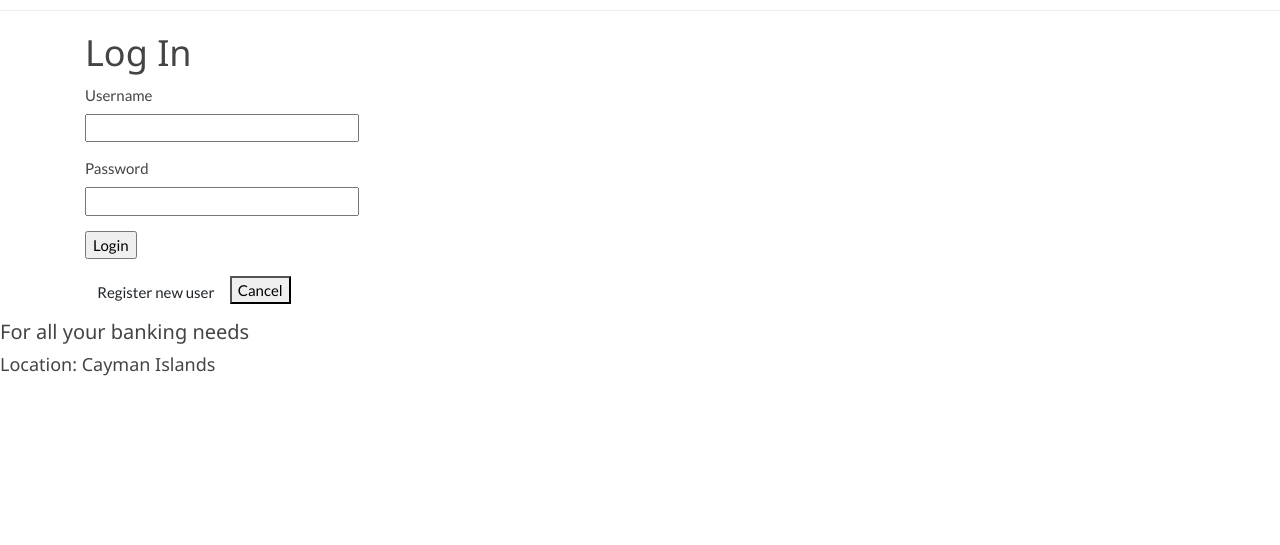
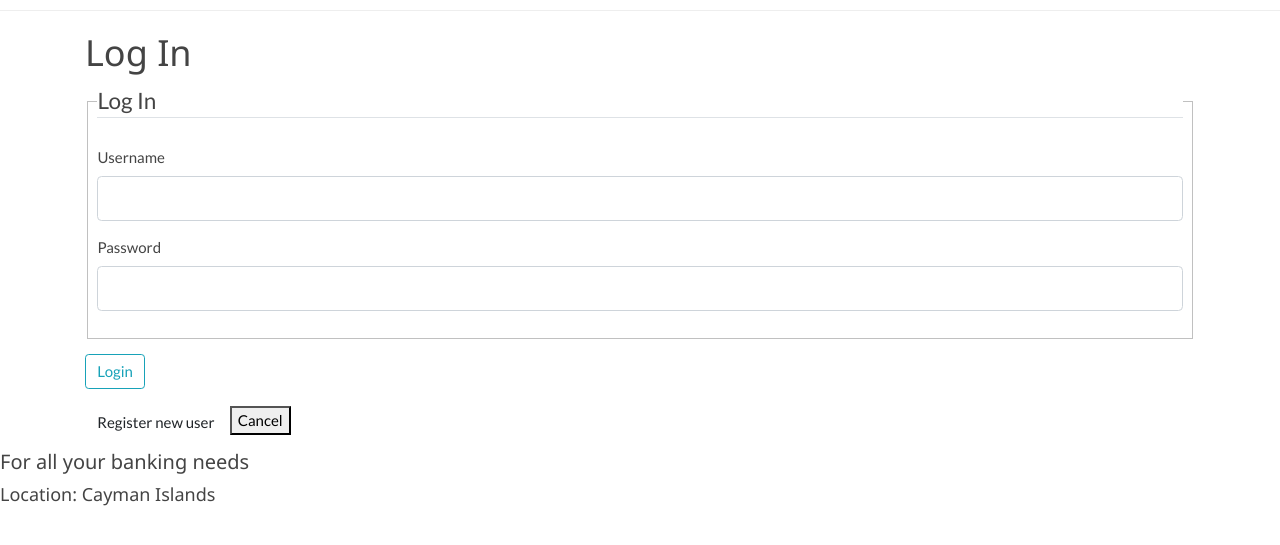
Before and after one commit to jkunnas58/dat250_netbank_fall_2020, a Flask app: page /login_page in a window 1280 px wide. Shown: the part 78-623 px from the top of the page. Run offline with Flask 2, Linux system fonts and the light colour scheme.

Commit message:
user session tracking in place.
can create users. and login. also log out
TODO is to update logged_in_page functionality

```diff
--- a/netbank/config.py
+++ /dev/null
@@ -1,4 +0,0 @@
-import os
-
-class Config(object):
-    SECRET_KEY = os.environ.get('SECRET_KEY') or '1x5y4-4ds7f-4fk76'
--- a/netbank/forms.py
+++ b/netbank/forms.py
@@ -1,5 +1,5 @@
 from flask_wtf import FlaskForm
-from wtforms import StringField, PasswordField, SubmitField, IntegerField
+from wtforms import StringField, PasswordField, SubmitField, IntegerField, BooleanField
 from wtforms.validators import DataRequired, Length, EqualTo, NumberRange, ValidationError
 from netbank.models import User
 
@@ -34,8 +34,8 @@ class RegistrationForm(FlaskForm):
 
 
 class LoginForm(FlaskForm):
-    username = StringField('Username', validators=[DataRequired(), Length(min=8, max=20)])
+    username = StringField('Username', validators=[DataRequired(), Length(min=2, max=20)])
 
     password = PasswordField('Password', validators=[DataRequired()])
-
+    remember = BooleanField('Remember Me')
     submit = SubmitField('Login')
--- a/netbank/routes.py
+++ b/netbank/routes.py
@@ -2,6 +2,7 @@ from flask import Flask, render_template, url_for, flash, redirect
 from netbank import app, db, bcrypt
 from netbank.models import User
 from netbank.forms import RegistrationForm, LoginForm
+from flask_login import login_user, current_user, logout_user
 
 db.drop_all()
 db.create_all()
@@ -11,9 +12,12 @@ db.create_all()
 def index():
     return render_template('index.html')
 
+
 @app.route('/register', methods=['GET', 'POST'])
 @app.route('/register.html', methods=['GET', 'POST'])
 def register():
+    if current_user.is_authenticated:
+        return redirect(url_for('logged_in_page'))
     form = RegistrationForm()
     if form.validate_on_submit():
         hashed_password = bcrypt.generate_password_hash(form.password.data).decode('utf-8')
@@ -28,14 +32,29 @@ def register():
 @app.route('/login_page', methods=['GET', 'POST'])
 @app.route('/login_page.html', methods=['GET', 'POST'])
 def login_page():
+    if current_user.is_authenticated:
+        return redirect(url_for('logged_in_page'))
     form = LoginForm()
     if form.validate_on_submit():
-        flash('Login requested for user {}'.format(
-            form.username.data))
-        return redirect(url_for('logged_in_page'))
-    return render_template('login_page.html', title='Log In', form=form)
+        user = User.query.filter_by(username=form.username.data).first()
+        if user and bcrypt.check_password_hash(user.password, form.password.data):
+            login_user(user)#, remember=form.remember.data)
+            return redirect(url_for('logged_in_page'))
+        else:
+            flash('Login Unsuccessful. Please check username and password ', 'danger')
+    return render_template('login_page.html', title='Login', form=form)
 
 
 @app.route('/logged_in_page.html')
 def logged_in_page():
-    return render_template('logged_in_page.html')
+    if current_user.is_authenticated:
+        return render_template('logged_in_page.html', title='Logged_in')
+    else:
+        return redirect(url_for('login_page'))
+    # return render_template('logged_in_page.html', title='Logged_in')
+
+
+@app.route("/logout")
+def logout():
+    logout_user()
+    return redirect(url_for('index'))
--- a/netbank/templates/logged_in_page.html
+++ b/netbank/templates/logged_in_page.html
@@ -2,7 +2,7 @@
 {% block content %}
 
     <h1>
-        Welcome User x
+        Welcome to Netbank,{{ current_user.username }}
     </h1>
     <p>
         <form>
@@ -37,7 +37,7 @@
                 </tr>
         </table>
 
-        <a href="index.html">
+        <a href="{{url_for('logout')}}">
             <button onclick="document.location='index.html'">Logout</button>
         </a>
     </p>
--- a/netbank/templates/login_page.html
+++ b/netbank/templates/login_page.html
@@ -2,28 +2,48 @@
 
 {% block content %}
     <h1>Log In</h1>
-    <form method="POST" action="" novalidate>
+    <div class="content-section">
+        <form method="POST" action="">
             {{ form.hidden_tag() }}
-        <p>
-            {{ form.username.label }}<br>
-            {{ form.username(size=32) }} <br>
+            <fieldset class="form-group">
+                <legend class="border-bottom mb-4">Log In</legend>
+                <div class="form-group">
+                    {{ form.username.label(class="form-control-label") }}
                     {% if form.username.errors %}
+                        {{ form.username(class="form-control form-control-lg is-invalid") }}
                         <div class="invalid-feedback">
                             {% for error in form.username.errors %}
-            <span style="color: red;">[{{ error }}]</span>
+                                <span>{{ error }}</span>
                             {% endfor %}
                         </div>
+                    {% else %}
+                        {{ form.username(class="form-control form-control-lg") }}
                     {% endif %}
-        </p>
-        <p>
-            {{ form.password.label }}<br>
-            {{ form.password(size=32) }}<br>
+                </div>
+                <div class="form-group">
+                    {{ form.password.label(class="form-control-label") }}
+                    {% if form.password.errors %}
+                        {{ form.password(class="form-control form-control-lg is-invalid") }}
+                        <div class="invalid-feedback">
                             {% for error in form.password.errors %}
-            <span style="color: red;">[{{ error }}]</span>
+                                <span>{{ error }}</span>
                             {% endfor %}
-        </p>
-        <p>{{ form.submit() }}</p>
+                        </div>
+                    {% else %}
+                        {{ form.password(class="form-control form-control-lg") }}
+                    {% endif %}
+                </div>
+                <!--<div class="form-check">
+                    {{ form.remember(class="form-check-input") }}
+                    {{ form.remember.label(class="form-check-label") }}
+                </div> -->
+            </fieldset>
+            <div class="form-group">
+                {{ form.submit(class="btn btn-outline-info") }}
+            </div>
+        </form>
 
+    </div>
     <a href="{{ url_for('register')}}">
         <button type="button" class="btn">Register new user</button>
     </a>
@@ -31,6 +51,4 @@
     <a href="{{ url_for('index')}}">
         <button type="button" class="cancelbtn">Cancel</button>
     </a>
-
-    </form>
-{% endblock %}
+{% endblock content %}
```
Also changed, not shown: netbank/__init__.py (+6 -2 lines), netbank/models.py (+9 -2 lines), netbank/templates/login_page_old.html (deleted, +0 -27 lines), netbank/database.db. Lines whose indentation alone changed are shown as unchanged.
